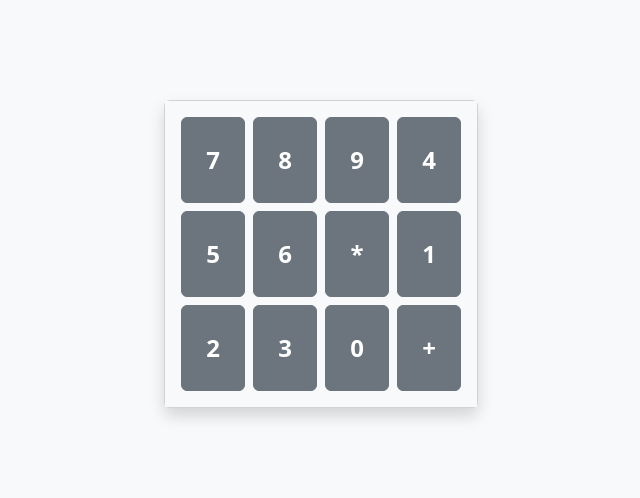
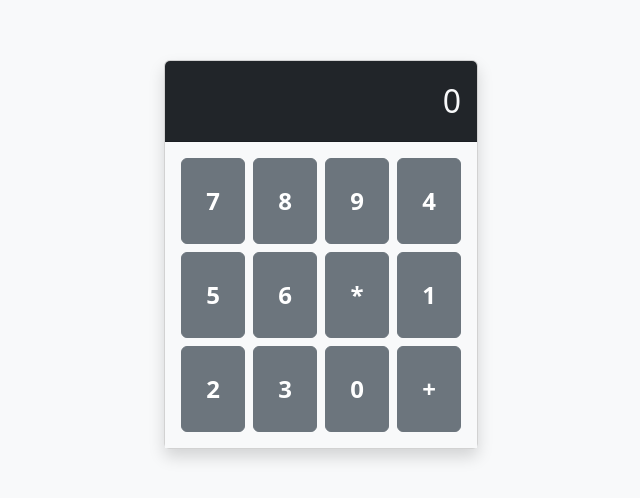
Before and after one commit to DorotheeBM/12_calculatrice_graphique.md, a plain HTML site: page index.html in a window 1280 px wide. Shown: the part 146-644 px from the top of the page, without its empty margins (319-959 px from the left). Drawn offline with nearby package versions, Linux system fonts and the light colour scheme.

Commit message:
Update index.html
ETAPE 2 Ajout du cadrant

```diff
--- a/index.html
+++ b/index.html
@@ -14,6 +14,12 @@
         <div class="col-12 col-sm-8 col-md-6 col-lg-4 col-xl-3">
             <!--Ajout d'une ombre au container-->
             <div class="card shadow">
+
+                <!-- Écran de résultat de la calculatrice avec un fond noir et padding -->
+                <div class="card-header bg-dark py-3">
+                    <!--chiffres blancs, alignés à droite, bien visibles et ne débordant pas du cadre-->
+                    <p id="output" class="text-end text-light fs-2 mb-0 overflow-hidden">0</p>
+                </div>
 
                 <!-- Corps avec les boutons gris avec padding -->
                 <div class="card-body bg-light p-3">
```
